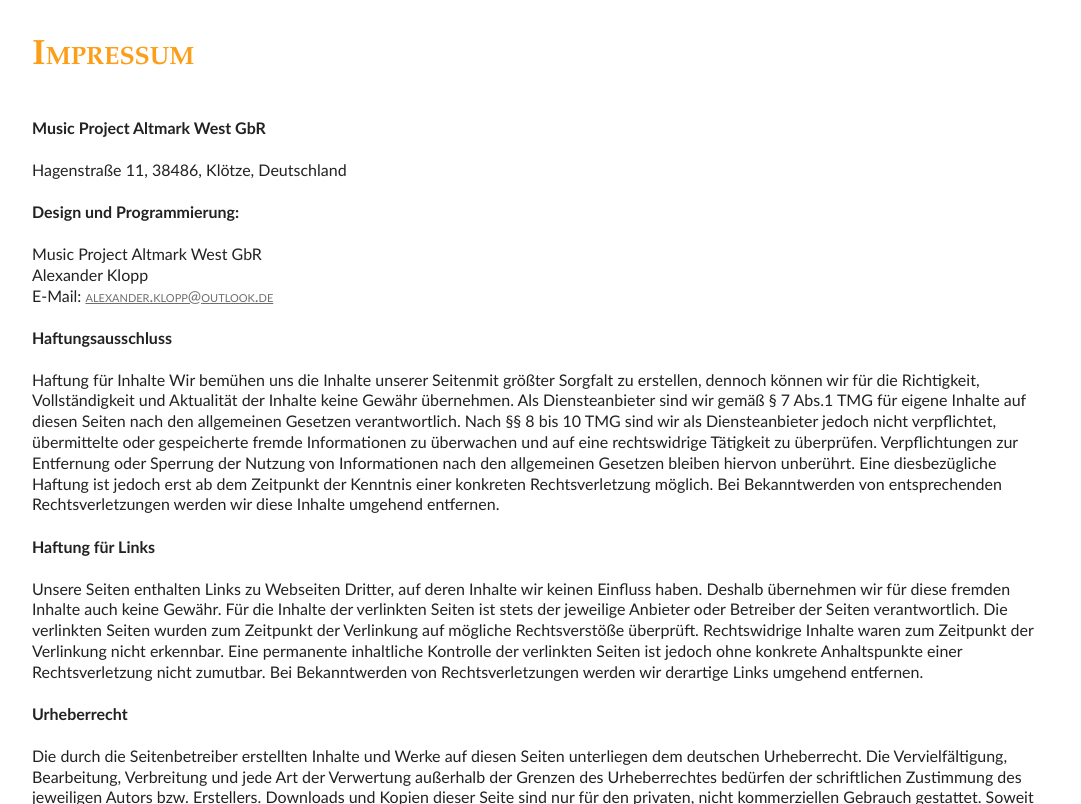
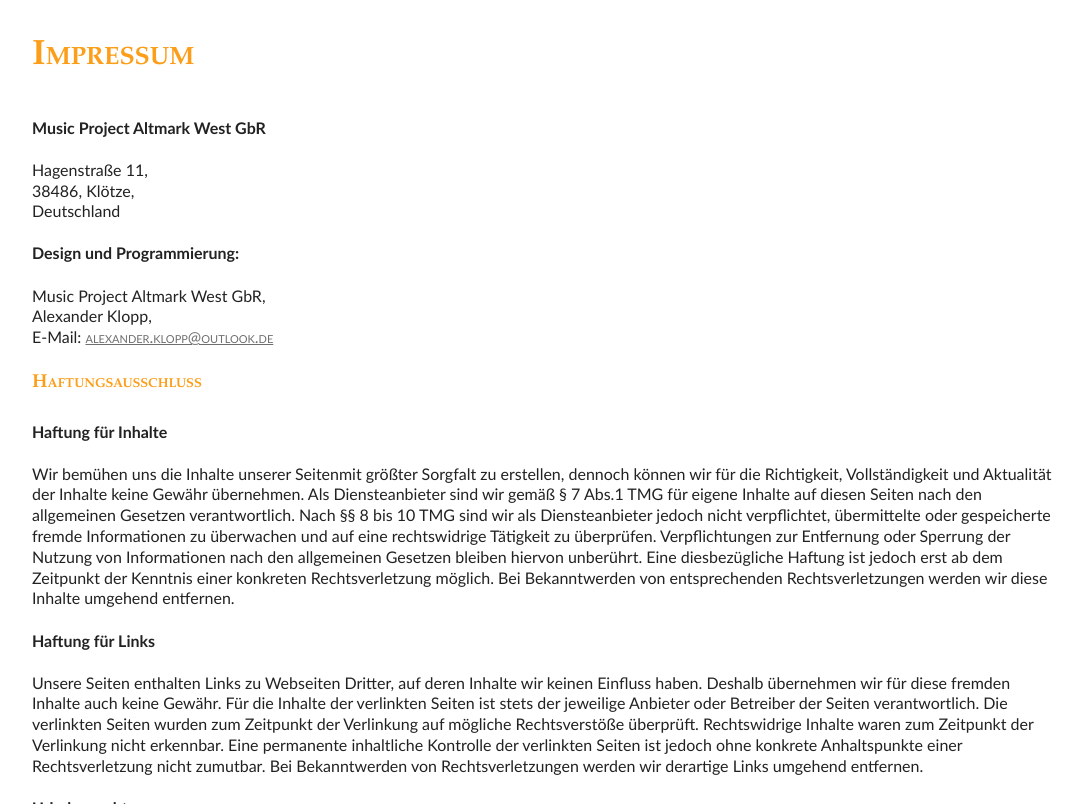
Before and after one commit to kloppi78/static-site-mpaw, a Jekyll site: the page built from _pages/07_impressum.md, in a window 1280 px wide and 900 px high, scrolled down 628 px, cut to the strip 96-900 px from the top of the window. Shown: the whole strip, without its empty margins (96-1177 px from the left). Built offline with Jekyll 4.4.1, drawn with Linux system fonts in a browser that asks for light colours; nearby versions of some CDN libraries.

Commit message:
changed impressung to md structure, same for data protection

```diff
--- a/_pages/07_impressum.html
+++ b/_pages/07_impressum.md
@@ -4,34 +4,27 @@ permalink: "/Impressum/"
 layout: page
 ---
 
-<div class="impressum">
-<p>
-<h4>Music Project Altmark West GbR</h4>
+#### Music Project Altmark West GbR
 Hagenstraße 11,
 38486, Klötze,
 Deutschland
-</p>
 
-<p>
-<h4>Design und Programmierung:</h4>
-Music Project Altmark West GbR<br>
-Alexander Klopp<br>
-E-Mail: <a href="mailto:alexander.klopp@outlook.de"> alexander.klopp@outlook.de</a>
-</p>
+#### Design und Programmierung:
+Music Project Altmark West GbR,
+Alexander Klopp,
+E-Mail: [alexander.klopp@outlook.de](mailto:alexander.klopp@outlook.de)
 
-<p>
-<h4>Haftungsausschluss</h4>
-Haftung für Inhalte
+
+### Haftungsausschluss
+#### Haftung für Inhalte
+
 
 Wir bemühen uns die Inhalte unserer Seitenmit größter Sorgfalt zu erstellen, dennoch können wir für die Richtigkeit, Vollständigkeit und Aktualität der Inhalte keine Gewähr übernehmen. Als Diensteanbieter sind wir gemäß § 7 Abs.1 TMG für eigene Inhalte auf diesen Seiten nach den allgemeinen Gesetzen verantwortlich. Nach §§ 8 bis 10 TMG sind wir als Diensteanbieter jedoch nicht verpflichtet, übermittelte oder gespeicherte fremde Informationen zu überwachen und auf eine rechtswidrige Tätigkeit zu überprüfen. Verpflichtungen zur Entfernung oder Sperrung der Nutzung von Informationen nach den allgemeinen Gesetzen bleiben hiervon unberührt. Eine diesbezügliche Haftung ist jedoch erst ab dem Zeitpunkt der Kenntnis einer konkreten Rechtsverletzung möglich. Bei Bekanntwerden von entsprechenden Rechtsverletzungen werden wir diese Inhalte umgehend entfernen.
 
-<h4>Haftung für Links</h4>
+#### Haftung für Links
 
 Unsere Seiten enthalten Links zu Webseiten Dritter, auf deren Inhalte wir keinen Einfluss haben. Deshalb übernehmen wir für diese fremden Inhalte auch keine Gewähr. Für die Inhalte der verlinkten Seiten ist stets der jeweilige Anbieter oder Betreiber der Seiten verantwortlich. Die verlinkten Seiten wurden zum Zeitpunkt der Verlinkung auf mögliche Rechtsverstöße überprüft. Rechtswidrige Inhalte waren zum Zeitpunkt der Verlinkung nicht erkennbar. Eine permanente inhaltliche Kontrolle der verlinkten Seiten ist jedoch ohne konkrete Anhaltspunkte einer Rechtsverletzung nicht zumutbar. Bei Bekanntwerden von Rechtsverletzungen werden wir derartige Links umgehend entfernen.
 
-<h4>Urheberrecht</h4>
+#### Urheberrecht
 
 Die durch die Seitenbetreiber erstellten Inhalte und Werke auf diesen Seiten unterliegen dem deutschen Urheberrecht. Die Vervielfältigung, Bearbeitung, Verbreitung und jede Art der Verwertung außerhalb der Grenzen des Urheberrechtes bedürfen der schriftlichen Zustimmung des jeweiligen Autors bzw. Erstellers. Downloads und Kopien dieser Seite sind nur für den privaten, nicht kommerziellen Gebrauch gestattet. Soweit die Inhalte auf dieser Seite nicht vom Betreiber erstellt wurden, werden die Urheberrechte Dritter beachtet. Insbesondere werden Inhalte Dritter als solche gekennzeichnet. Sollten Sie trotzdem auf eine Urheberrechtsverletzung aufmerksam werden, bitten wir um einen entsprechenden Hinweis. Bei Bekanntwerden von Rechtsverletzungen werden wir derartige Inhalte umgehend entfernen.
-</p>
-
-</div>
--- a/_sass/_layout.scss
+++ b/_sass/_layout.scss
@@ -58,6 +58,10 @@ main {
 	img {
 		margin-top: 15px;
 		width: 100%;
+	}
+
+	a {
+		color: $main;
 	}
 }
 time {
@@ -382,13 +386,6 @@ div.media {
 	}
 }
 
-div.impressum {
-
-	a {
-		color: $main;
-	}
-}
-
 footer {
 	clear: both;
 	width: 100%;
```
Also changed, not shown: _pages/08_dataprotection.md (renamed from _pages/08_dataprotection.html, +29 -31 lines).
